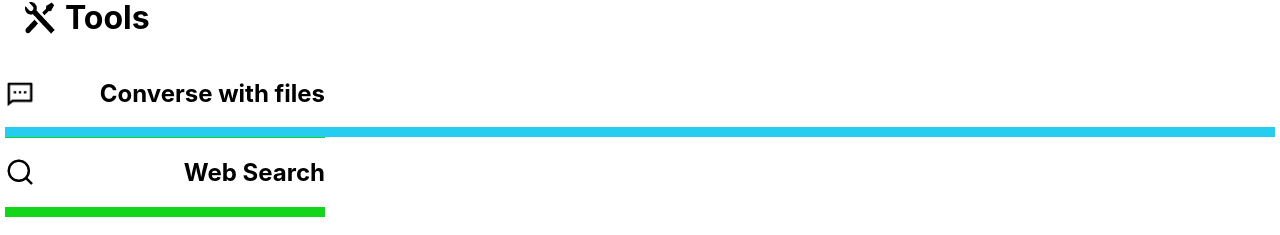
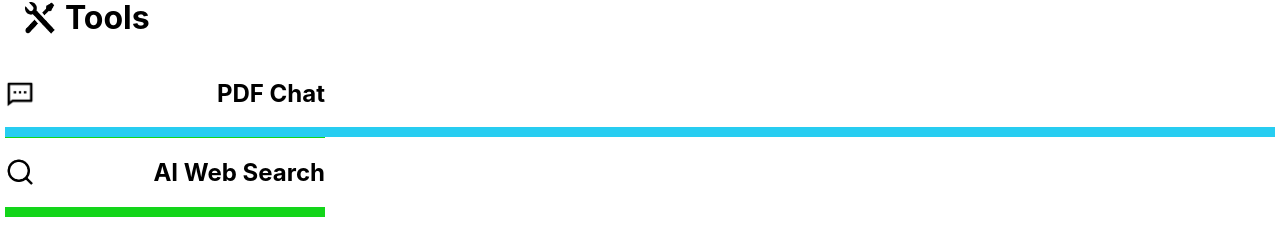
Before and after one commit to Ronin95/bookr_frontend, a React (Create React App) app: page /tools in a window 1280 px wide. Shown: the part 163-398 px from the top of the page. Built offline with nearby package versions, Linux system fonts and the light colour scheme; what styletron-engine-atomic, styletron-react would draw is missing.

Commit message:
working on ai tools

```diff
--- a/src/components/tools/Tools.tsx
+++ b/src/components/tools/Tools.tsx
@@ -1,7 +1,7 @@
 import ToolsImg from '../../assets/img/tools.png';
-import converse from '../../assets/img/conversePDF.png';
-import websearch from '../../assets/img/web-search.png';
-import agent from '../../assets/img/agentAI.png';
+import pdfchat from '../../assets/img/conversePDF.png';
+import aiwebsearch from '../../assets/img/web-search.png';
+import aiagent from '../../assets/img/agentAI.png';
 import './ToolsStyle.css';
 
 function Tools() {
@@ -14,15 +14,15 @@ function Tools() {
             </div>
             <div className="tools-bar">
                 <div className="files-styles">
-                    <img className="menu-img-style" src={converse} alt="converse-PDF" />
-                    <h2>Converse with files</h2>
+                    <img className="menu-img-style" src={pdfchat} alt="converse-PDF" />
+                    <h2>PDF Chat</h2>
                 </div>
                 <div className="files-styles">
-                    <img className="menu-img-style" src={websearch} alt="search" />
-                    <h2>Web Search</h2>
+                    <img className="menu-img-style" src={aiwebsearch} alt="search" />
+                    <h2>AI Web Search</h2>
                 </div>
                 <div className="files-styles">
-                    <img className="menu-img-style" src={agent} alt="agent" />
+                    <img className="menu-img-style" src={aiagent} alt="agent" />
                     <h2>AI Agent</h2>
                 </div>
             </div>
```
